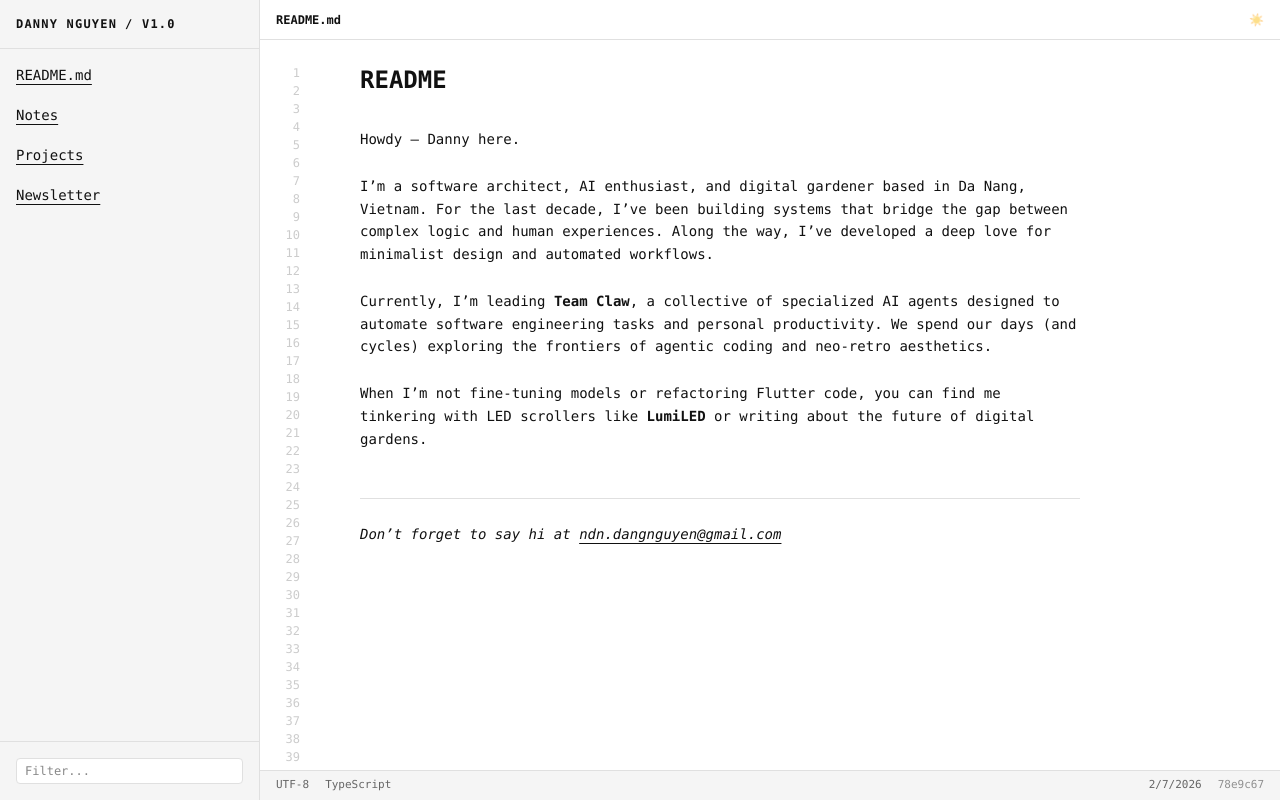
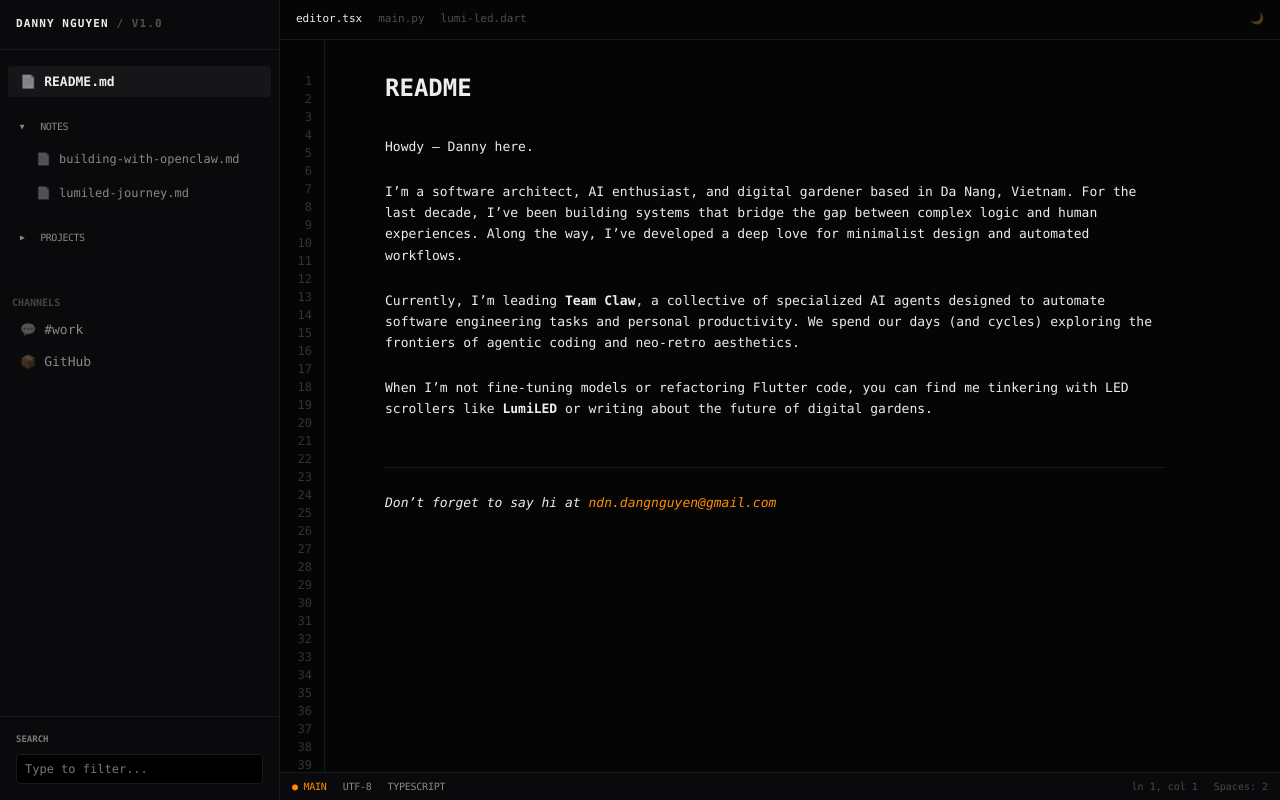
Before and after one commit to ndangnguyen/danny-blog, a Next.js app: page / in a window 1280 px wide. Built offline with nearby package versions, Linux system fonts and the light colour scheme.

Commit message:
style: full dark mode and expanding sidebar with article list

```diff
--- /dev/null
+++ b/src/app/components/Sidebar.tsx
@@ -0,0 +1,99 @@
+"use client";
+
+import { useState } from "react";
+import Link from "next/link";
+import { usePathname } from "next/navigation";
+
+export default function Sidebar() {
+  const pathname = usePathname();
+  const [openFolders, setOpenFolders] = useState<Record<string, boolean>>({
+    notes: true,
+    projects: false,
+  });
+
+  const toggleFolder = (key: string) => {
+    setOpenFolders((prev) => ({ ...prev, [key]: !prev[key] }));
+  };
+
+  const notes = [
+    { title: "building-with-openclaw.md", slug: "building-with-openclaw" },
+    { title: "lumiled-journey.md", slug: "lumiled-journey" },
+  ];
+
+  return (
+    <aside className="sidebar hidden md:flex">
+      <div className="sidebar-header">
+        Danny Nguyen <span className="opacity-30">/ v1.0</span>
+      </div>
+
+      <nav className="flex-1 overflow-y-auto pt-4">
+        <Link
+          href="/"
+          className={`sidebar-item mx-2 ${pathname === "/" ? "active bg-white/5" : ""}`}
+        >
+          <span className="opacity-50">📄</span> README.md
+        </Link>
+
+        {/* Notes Folder */}
+        <div>
+          <div
+            className="sidebar-item mx-2 mt-4 text-[10px] uppercase tracking-tighter cursor-pointer hover:text-foreground"
+            onClick={() => toggleFolder("notes")}
+          >
+            <span className="text-[8px] mr-2 transition-transform inline-block" style={{ transform: openFolders.notes ? 'rotate(90deg)' : 'none' }}>▶</span>
+            Notes
+          </div>
+
+          {openFolders.notes && (
+            <div className="ml-4 mt-1 space-y-1">
+              {notes.map((note) => (
+                <Link
+                  key={note.slug}
+                  href={`/notes/${note.slug}`}
+                  className={`sidebar-item mx-2 text-[12px] ${pathname.includes(note.slug) ? "active text-accent" : ""}`}
+                >
+                  <span className="opacity-30">📄</span> {note.title}
+                </Link>
+              ))}
+            </div>
+          )}
+        </div>
+
+        {/* Projects Folder */}
+        <div>
+          <div
+            className="sidebar-item mx-2 mt-4 text-[10px] uppercase tracking-tighter cursor-pointer"
+            onClick={() => toggleFolder("projects")}
+          >
+            <span className="text-[8px] mr-2 transition-transform inline-block" style={{ transform: openFolders.projects ? 'rotate(90deg)' : 'none' }}>▶</span>
+            Projects
+          </div>
+          {openFolders.projects && (
+            <div className="ml-4 mt-1">
+              <Link href="/projects/lumiled" className="sidebar-item mx-2 text-[12px]">
+                <span className="opacity-30">📁</span> LumiLED.app
+              </Link>
+            </div>
+          )}
+        </div>
+
+        <div className="folder-label mt-8">Channels</div>
+        <a href="https://discord.com" target="_blank" className="sidebar-item mx-2">
+          <span className="opacity-30">💬</span> #work
+        </a>
+        <a href="https://github.com/ndangnguyen" target="_blank" className="sidebar-item mx-2">
+          <span className="opacity-30">📦</span> GitHub
+        </a>
+      </nav>
+
+      <div className="p-4 border-t border-border">
+        <div className="text-[9px] text-text-muted mb-2 uppercase font-bold opacity-50">Search</div>
+        <input
+          type="text"
+          placeholder="Type to filter..."
+          className="w-full bg-black border border-border rounded px-2 py-1.5 text-xs outline-none focus:border-accent transition-colors"
+        />
+      </div>
+    </aside>
+  );
+}
--- a/src/app/globals.css
+++ b/src/app/globals.css
@@ -1,13 +1,14 @@
 @import "tailwindcss";
 
 :root {
-  --background: #ffffff;
-  --foreground: #111111;
-  --sidebar-bg: #f5f5f5;
-  --border: #e0e0e0;
-  --text-muted: #666666;
-  --accent: #000000;
-  --line-numbers: #cccccc;
+  --background: #050505;
+  --foreground: #ededed;
+  --sidebar-bg: #0a0a0c;
+  --border: #1a1a1c;
+  --text-muted: #888888;
+  --accent: #FF8C00;
+  --line-numbers: #333333;
+  --item-hover: #161618;
 }
 
 @theme {
@@ -21,7 +22,8 @@ body {
   background: var(--background);
   color: var(--foreground);
   font-family: ui-monospace, SFMono-Regular, Menlo, Monaco, Consolas, "Liberation Mono", "Courier New", monospace;
-  font-size: 14px;
+  font-size: 13px;
+  -webkit-font-smoothing: antialiased;
 }
 
 .editor-layout {
@@ -31,54 +33,112 @@ body {
 }
 
 .sidebar {
-  width: 260px;
+  width: 280px;
   background: var(--sidebar-bg);
   border-right: 1px solid var(--border);
   display: flex;
   flex-direction: column;
 }
 
+.sidebar-header {
+  padding: 16px;
+  border-bottom: 1px solid var(--border);
+  font-weight: bold;
+  text-transform: uppercase;
+  letter-spacing: 0.1em;
+  font-size: 11px;
+}
+
+.sidebar-item {
+  display: flex;
+  align-items: center;
+  gap: 8px;
+  padding: 6px 12px;
+  cursor: pointer;
+  border-radius: 4px;
+  color: var(--text-muted);
+  text-decoration: none;
+}
+
+.sidebar-item:hover {
+  background: var(--item-hover);
+  color: var(--foreground);
+}
+
+.sidebar-item.active {
+  color: var(--foreground);
+  font-weight: bold;
+}
+
+.folder-label {
+  padding: 12px 12px 4px;
+  font-size: 10px;
+  color: #444;
+  text-transform: uppercase;
+  font-weight: bold;
+}
+
 .main-content {
   flex: 1;
   overflow-y: auto;
   position: relative;
+  background: var(--background);
 }
 
 .line-numbers {
   position: absolute;
   left: 0;
   top: 0;
-  width: 40px;
-  padding: 24px 0;
+  width: 45px;
+  padding: 32px 0;
   text-align: right;
   color: var(--line-numbers);
   user-select: none;
   font-size: 12px;
+  border-right: 1px solid var(--border);
 }
 
 .content-area {
-  margin-left: 60px;
-  padding: 24px 40px;
-  max-width: 800px;
+  margin-left: 45px;
+  padding: 32px 60px;
+  max-width: 900px;
 }
 
 .status-bar {
-  height: 30px;
+  height: 28px;
   background: var(--sidebar-bg);
   border-top: 1px solid var(--border);
   display: flex;
   align-items: center;
-  padding: 0 16px;
-  font-size: 11px;
+  padding: 0 12px;
+  font-size: 10px;
   color: var(--text-muted);
 }
 
+h1, h2, h3 {
+  color: var(--foreground);
+}
+
 a {
-  color: var(--foreground);
-  text-decoration: underline;
-  text-underline-offset: 4px;
+  color: var(--accent);
+  text-decoration: none;
 }
 
 a:hover {
-  color: #000;
+  text-decoration: underline;
 }
+
+/* Custom scrollbar */
+::-webkit-scrollbar {
+  width: 6px;
+}
+::-webkit-scrollbar-track {
+  background: transparent;
+}
+::-webkit-scrollbar-thumb {
+  background: #222;
+  border-radius: 10px;
+}
+::-webkit-scrollbar-thumb:hover {
+  background: #333;
+}
--- a/src/app/layout.tsx
+++ b/src/app/layout.tsx
@@ -1,8 +1,9 @@
 import type { Metadata } from "next";
 import "./globals.css";
+import Sidebar from "./components/Sidebar";
 
 export const metadata: Metadata = {
-  title: "Danny / v1.0",
+  title: "Danny Nguyen / v1.0",
   description: "Senior Software Developer & AI Architect",
 };
 
@@ -12,46 +13,29 @@ export default function RootLayout({
   children: React.ReactNode;
 }>) {
   return (
-    <html lang="en">
-      <body className="antialiased">
+    <html lang="en" className="dark">
+      <body className="antialiased selection:bg-accent selection:text-black">
         <div className="editor-layout">
-          {/* Sidebar */}
-          <aside className="sidebar hidden md:flex">
-            <div className="p-4 border-b border-border flex items-center gap-2 font-bold text-xs uppercase tracking-widest">
-              <span>Danny Nguyen</span>
-              <span className="text-line-numbers">/ v1.0</span>
-            </div>
-            <nav className="flex-1 p-2 space-y-1">
-              <a href="/" className="block p-2 hover:bg-white rounded transition-colors text-sm no-underline font-medium">README.md</a>
-              <a href="/notes" className="block p-2 hover:bg-white rounded transition-colors text-sm no-underline text-text-muted">Notes</a>
-              <a href="/projects" className="block p-2 hover:bg-white rounded transition-colors text-sm no-underline text-text-muted">Projects</a>
-              <a href="/newsletter" className="block p-2 hover:bg-white rounded transition-colors text-sm no-underline text-text-muted">Newsletter</a>
-            </nav>
-            <div className="p-4 border-t border-border">
-              <input
-                type="text"
-                placeholder="Filter..."
-                className="w-full bg-white border border-border rounded px-2 py-1 text-xs outline-none"
-              />
-            </div>
-          </aside>
+          <Sidebar />
 
           {/* Main Area */}
-          <div className="flex-1 flex flex-col h-full">
-            <header className="h-10 border-b border-border flex items-center justify-between px-4 text-xs font-bold bg-sidebar-bg">
+          <div className="flex-1 flex flex-col h-full overflow-hidden">
+            <header className="h-10 border-b border-border flex items-center justify-between px-4 text-[11px] font-medium bg-sidebar-bg">
               <div className="flex gap-4">
-                <span>README.md</span>
+                <span className="text-foreground">editor.tsx</span>
+                <span className="opacity-30">main.py</span>
+                <span className="opacity-30">lumi-led.dart</span>
               </div>
               <div className="flex gap-4 items-center">
-                <button className="opacity-50 hover:opacity-100">☀️</button>
+                <button className="opacity-30 hover:opacity-100 transition-opacity">🌙</button>
               </div>
             </header>
 
             <div className="main-content">
-              {/* Line Numbers Simulation */}
+              {/* Line Numbers */}
               <div className="line-numbers hidden lg:block">
-                {Array.from({ length: 50 }).map((_, i) => (
-                  <div key={i}>{i + 1}</div>
+                {Array.from({ length: 80 }).map((_, i) => (
+                  <div key={i} className="px-3">{i + 1}</div>
                 ))}
               </div>
 
@@ -62,13 +46,14 @@ export default function RootLayout({
 
             {/* Status Bar */}
             <footer className="status-bar">
-              <div className="flex-1 flex gap-4">
+              <div className="flex-1 flex gap-4 uppercase tracking-tight">
+                <span className="text-accent">● Main</span>
                 <span>UTF-8</span>
                 <span>TypeScript</span>
               </div>
-              <div className="flex gap-4">
-                <span>{new Date().toLocaleDateString()}</span>
-                <span className="font-mono opacity-70">78e9c67</span>
+              <div className="flex gap-4 opacity-50">
+                <span>ln 1, col 1</span>
+                <span>Spaces: 2</span>
               </div>
             </footer>
           </div>
```
